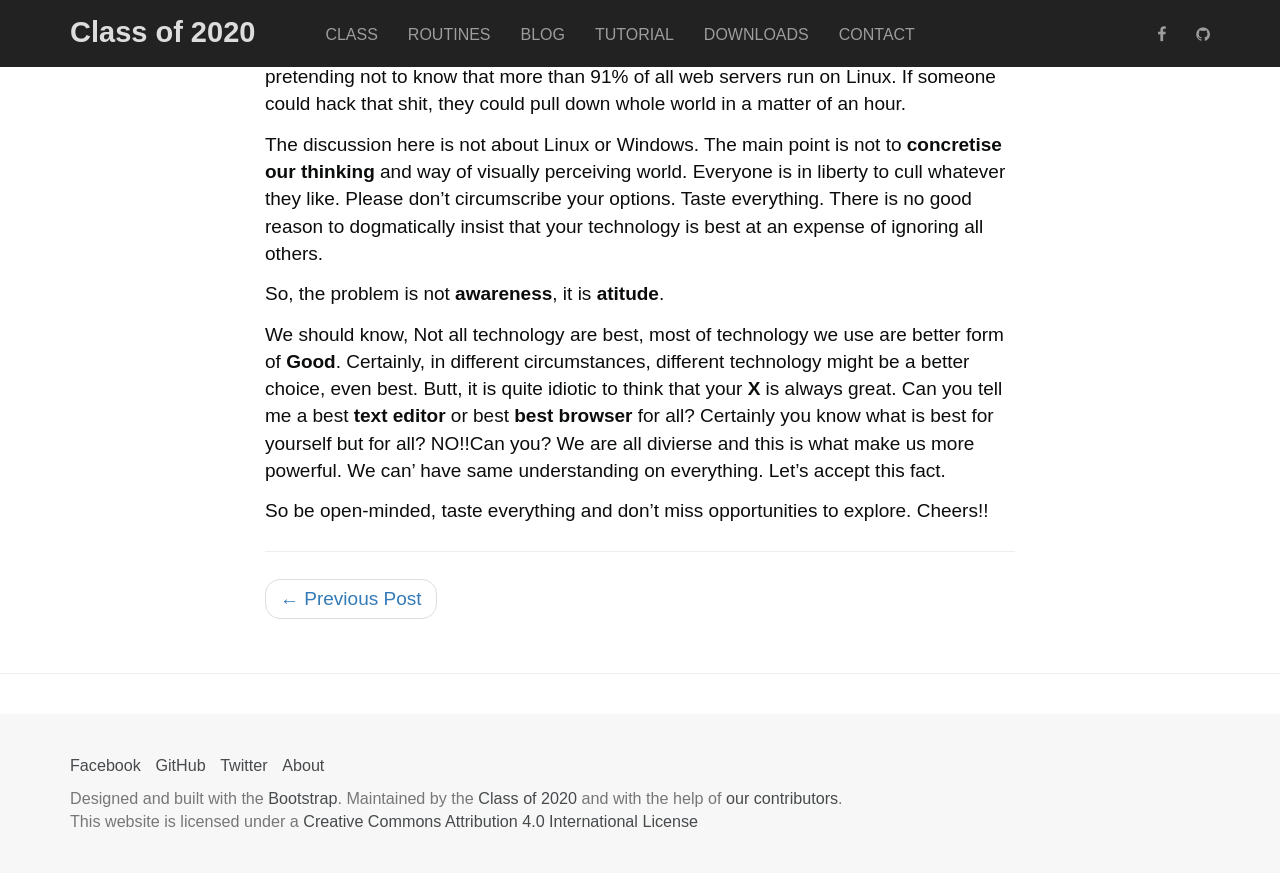
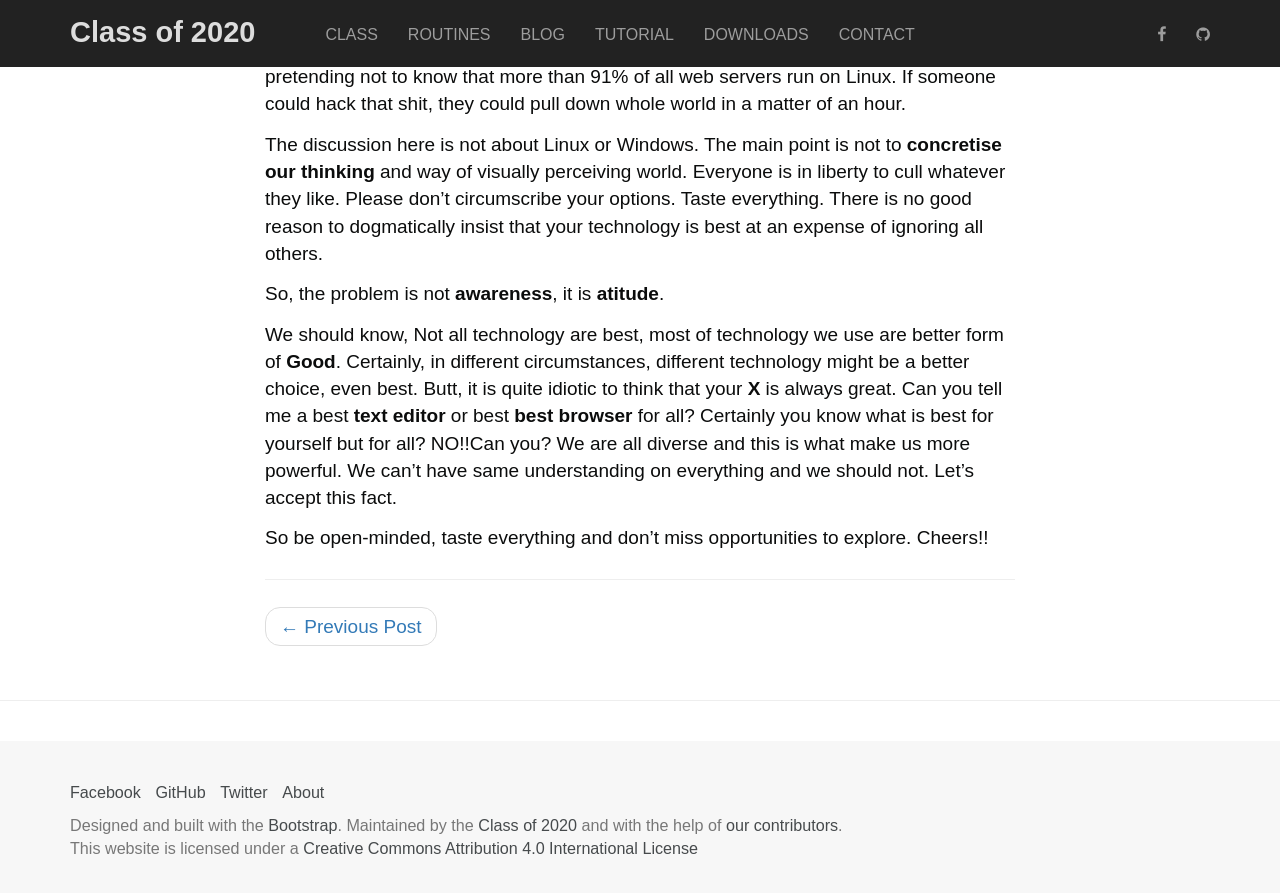
Before and after one commit to Classof2020/classof2020.github.io, a Jekyll site: the page built from _posts/2017-8-3-do-not-be-religious-about-tech.md, in a window 1280 px wide and 900 px high, scrolled down 1886 px. Shown: the top 893 px of the window. Built offline with Jekyll 4.4.1, drawn with Linux system fonts in a browser that asks for light colours; nearby versions of some CDN libraries; some web fonts are replaced; comment, search, counter and statistics services are not loaded.

Commit message:
Update 2017-8-3-do-not-be-religious-about-tech.md

```diff
--- a/_posts/2017-8-3-do-not-be-religious-about-tech.md
+++ b/_posts/2017-8-3-do-not-be-religious-about-tech.md
@@ -37,7 +37,7 @@ The discussion here is not about Linux or Windows. The main point is not to **co
 So, the problem is not **awareness**, it is **atitude**.
 
 We should know,
-Not all technology are best, most of technology we use are better form of **Good**. Certainly, in different circumstances, different technology might be a better choice, even best. Butt, it is quite idiotic to think that your **X** is always great. Can you tell me a best **text editor** or best **best browser** for all? Certainly you know what is best for yourself but for all? NO!!Can you? We are all divierse and this is what make us more powerful. We can' have same understanding on everything. Let's accept this fact.
+Not all technology are best, most of technology we use are better form of **Good**. Certainly, in different circumstances, different technology might be a better choice, even best. Butt, it is quite idiotic to think that your **X** is always great. Can you tell me a best **text editor** or best **best browser** for all? Certainly you know what is best for yourself but for all? NO!!Can you? We are all diverse and this is what make us more powerful. We can't have same understanding on everything and we should not. Let's accept this fact.
 
 
 
```
